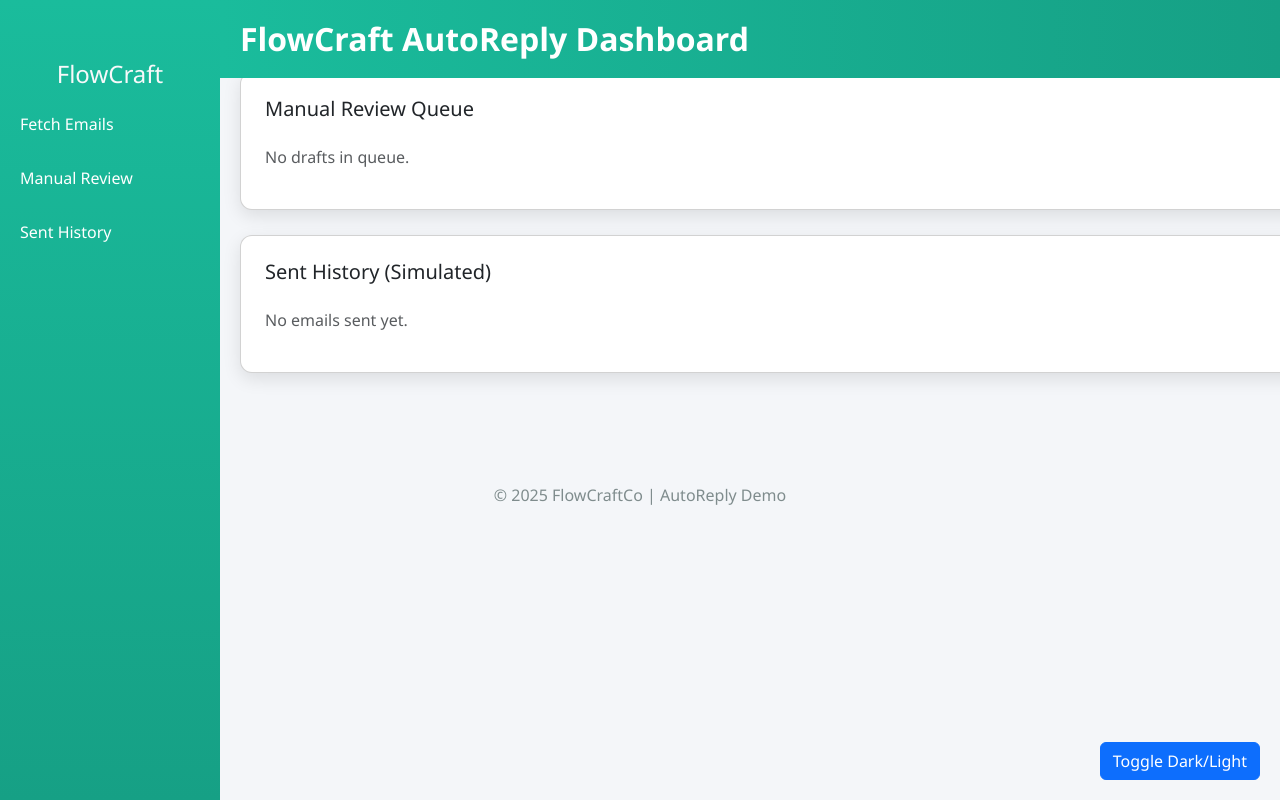
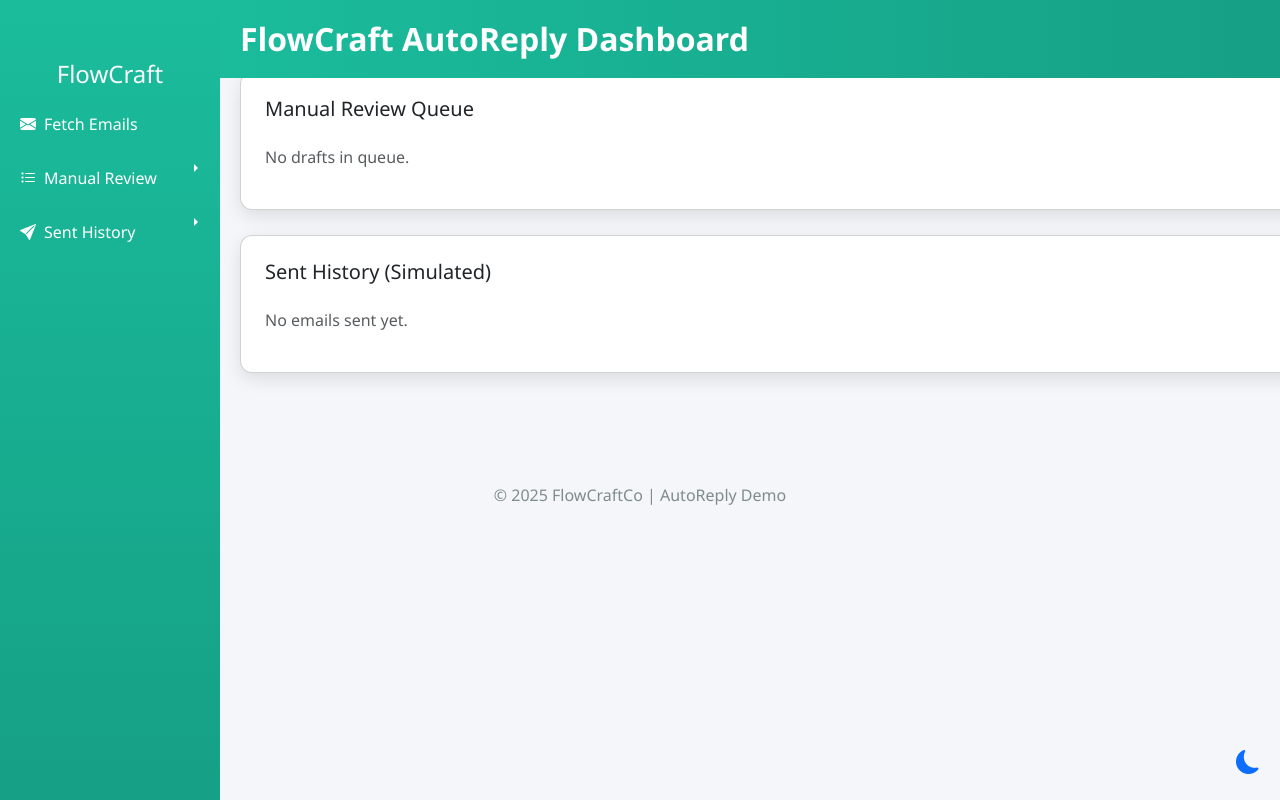
Before and after one commit to eldamon4-ctrl/flowcraft-autoreply-demo-fixed, a Flask app: page / in a window 1280 px wide; the page is wider, and only the part inside the window is pictured. Run offline with Flask 3, Linux system fonts and the light colour scheme.

Commit message:
Update index.html

```diff
--- a/templates/index.html
+++ b/templates/index.html
@@ -7,6 +7,9 @@
 
 <!-- Bootstrap CSS -->
 <link href="https://cdn.jsdelivr.net/npm/bootstrap@5.3.2/dist/css/bootstrap.min.css" rel="stylesheet">
+
+<!-- Icons -->
+<link href="https://cdn.jsdelivr.net/npm/bootstrap-icons@1.11.1/font/bootstrap-icons.css" rel="stylesheet">
 
 <!-- Custom Styles -->
 <style>
@@ -44,6 +47,7 @@ body.dark-mode {
     padding-top: 60px;
     transition: transform 0.3s ease;
     z-index: 1000;
+    overflow-y: auto;
 }
 #sidebar a {
     color: white;
@@ -55,9 +59,25 @@ body.dark-mode {
 #sidebar a:hover {
     background-color: rgba(255,255,255,0.1);
 }
+#sidebar .submenu {
+    display: none;
+    padding-left: 15px;
+}
+#sidebar .submenu a {
+    padding: 10px 20px;
+    font-size: 0.9rem;
+}
+#sidebar .dropdown-toggle::after {
+    float: right;
+    transition: transform 0.3s;
+}
+#sidebar .dropdown-toggle.collapsed::after {
+    transform: rotate(-90deg);
+}
 #content {
     margin-left: 220px;
     padding: 20px;
+    transition: margin-left 0.3s;
 }
 
 /* Header */
@@ -97,12 +117,14 @@ footer {
     margin-top: 50px;
 }
 
-/* Toggle Button */
+/* Dark mode toggle icon */
 #toggleMode {
     position: fixed;
     bottom: 20px;
     right: 20px;
     z-index: 1100;
+    font-size: 1.5rem;
+    cursor: pointer;
 }
 </style>
 </head>
@@ -111,9 +133,15 @@ footer {
 <!-- Sidebar -->
 <div id="sidebar">
     <h4 class="text-center text-light">FlowCraft</h4>
-    <a href="/fetch_emails">Fetch Emails</a>
-    <a href="#queue">Manual Review</a>
-    <a href="#history">Sent History</a>
+    <a href="/fetch_emails"><i class="bi bi-envelope-fill me-2"></i>Fetch Emails</a>
+    <a class="dropdown-toggle collapsed" href="#" id="queueToggle"><i class="bi bi-list-task me-2"></i>Manual Review</a>
+    <div class="submenu" id="queueMenu">
+        <a href="#queue">Queue</a>
+    </div>
+    <a class="dropdown-toggle collapsed" href="#" id="historyToggle"><i class="bi bi-send-fill me-2"></i>Sent History</a>
+    <div class="submenu" id="historyMenu">
+        <a href="#history">History</a>
+    </div>
 </div>
 
 <!-- Header -->
@@ -178,7 +206,7 @@ footer {
 </div>
 
 <!-- Dark/Light Mode Toggle -->
-<button id="toggleMode" class="btn btn-primary">Toggle Dark/Light</button>
+<i id="toggleMode" class="bi bi-moon-fill text-primary"></i>
 
 <!-- Footer -->
 <footer>
@@ -190,13 +218,32 @@ footer {
 
 <!-- Custom JS -->
 <script>
+document.addEventListener("DOMContentLoaded", function() {
+    // Dropdown menus
+    const queueToggle = document.getElementById("queueToggle");
+    const queueMenu = document.getElementById("queueMenu");
+    queueToggle.addEventListener("click", () => {
+        queueMenu.style.display = queueMenu.style.display === "block" ? "none" : "block";
+        queueToggle.classList.toggle("collapsed");
+    });
+
+    const historyToggle = document.getElementById("historyToggle");
+    const historyMenu = document.getElementById("historyMenu");
+    historyToggle.addEventListener("click", () => {
+        historyMenu.style.display = historyMenu.style.display === "block" ? "none" : "block";
+        historyToggle.classList.toggle("collapsed");
+    });
+
+    // Dark/Light Mode Toggle
     const toggleBtn = document.getElementById('toggleMode');
     toggleBtn.addEventListener('click', () => {
         document.body.classList.toggle('dark-mode');
         document.body.classList.toggle('light-mode');
+        toggleBtn.classList.toggle('bi-moon-fill');
+        toggleBtn.classList.toggle('bi-sun-fill');
     });
 
-// Optional: simulate real-time notifications (demo only)
+    // Example: show notification on load
     function showNotification(msg) {
         const notif = document.createElement('div');
         notif.className = 'alert alert-success position-fixed top-0 end-0 m-3';
@@ -205,11 +252,8 @@ function showNotification(msg) {
         document.body.appendChild(notif);
         setTimeout(() => notif.remove(), 4000);
     }
-
-// Example: notify when page loads (for demo)
-window.onload = () => {
-    showNotification('Welcome to FlowCraft AutoReply Demo!');
-};
+    window.onload = () => showNotification('Welcome to FlowCraft AutoReply Demo!');
+});
 </script>
 
 </body>
```
Lines whose indentation alone changed are shown as unchanged.
